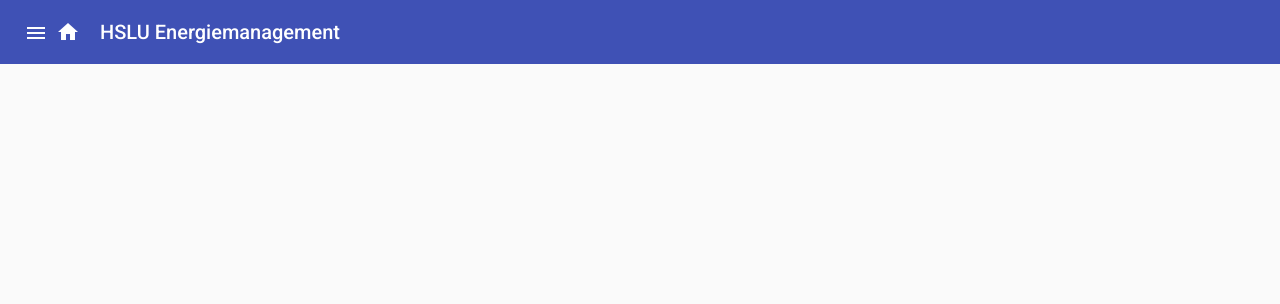
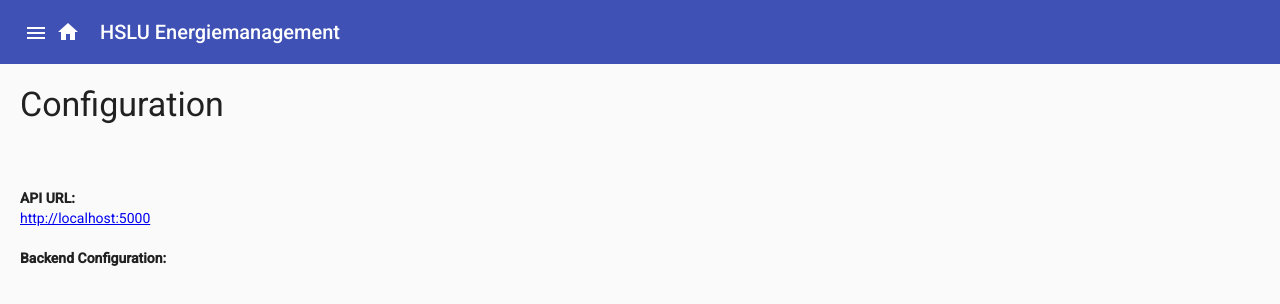
Before and after one commit to dev-jan/openEnergize, an Angular app in the folder frontend/: page /configurations in a window 1280 px wide. Before the commit this address led to /. Shown: the top 304 px of the page. Built offline with nearby package versions, Linux system fonts and the light colour scheme; no server answers.

Commit message:
frontend: Implement configuration viewer component/page

```diff
--- a/frontend/src/app/app-routing.module.ts
+++ b/frontend/src/app/app-routing.module.ts
@@ -1,6 +1,7 @@
 import { NgModule } from '@angular/core';
 import { RouterModule, Routes } from '@angular/router';
 import { AboutComponent } from './about/about.component';
+import { ConfigurationlistComponent } from './configurationlist/configurationlist.component';
 import { EventlistComponent } from './eventlist/eventlist.component';
 import { OverviewComponent } from './overview/overview.component';
 
@@ -8,6 +9,7 @@ const routes: Routes = [
   { path: 'overview', component: OverviewComponent },
   { path: 'eventlist', component: EventlistComponent },
   { path: 'about', component: AboutComponent },
+  { path: 'configurations', component: ConfigurationlistComponent },
   { path: '', redirectTo: '/overview', pathMatch: 'full' }
 ];
 
--- a/frontend/src/app/app.module.ts
+++ b/frontend/src/app/app.module.ts
@@ -22,6 +22,7 @@ import { NavigationComponent } from './navigation/navigation.component';
 import { EventlistComponent } from './eventlist/eventlist.component';
 import { AboutComponent } from './about/about.component';
 import { StorageDetailComponent } from './storage-detail/storage-detail.component';
+import { ConfigurationlistComponent } from './configurationlist/configurationlist.component';
 
 @NgModule({
   declarations: [
@@ -33,7 +34,8 @@ import { StorageDetailComponent } from './storage-detail/storage-detail.componen
     NavigationComponent,
     EventlistComponent,
     AboutComponent,
-    StorageDetailComponent
+    StorageDetailComponent,
+    ConfigurationlistComponent
   ],
   imports: [
     BrowserModule,
--- /dev/null
+++ b/frontend/src/app/configuration.service.ts
@@ -0,0 +1,19 @@
+import { HttpClient } from '@angular/common/http';
+import { Injectable } from '@angular/core';
+import { Observable } from 'rxjs';
+import { Configuration } from './models/Configuration';
+import { environment } from '../environments/environment';
+
+@Injectable({
+  providedIn: 'root'
+})
+export class ConfigurationService {
+
+  configurationUrl = '/configuration';
+
+  constructor(private http: HttpClient) { }
+
+  getFullConfiguration(): Observable<Configuration> {
+    return this.http.get<Configuration>(environment.apiUrl + this.configurationUrl);
+  }
+}
--- /dev/null
+++ b/frontend/src/app/configurationlist/configurationlist.component.html
@@ -0,0 +1,13 @@
+<div class="container md-padding">
+  <h1 class="mat-display-1">Configuration</h1>
+
+  <div><strong>API URL: </strong></div>
+  <div class="section">
+    <a href="{{ environmentConfig.apiUrl }}" target="_blank">{{ environmentConfig.apiUrl }}</a>
+  </div>
+
+  <div><strong>Backend Configuration:</strong></div>
+  <div class="section">
+    <pre *ngIf="configuration">{{ configuration.raw }}</pre>
+  </div>
+</div>
--- /dev/null
+++ b/frontend/src/app/configurationlist/configurationlist.component.scss
@@ -0,0 +1,7 @@
+.md-padding {
+  padding: 20px;
+}
+
+.section {
+  margin-bottom: 20px;
+}
--- /dev/null
+++ b/frontend/src/app/configurationlist/configurationlist.component.ts
@@ -0,0 +1,23 @@
+import { Component, OnInit } from '@angular/core';
+import { ConfigurationService } from '../configuration.service';
+import { Configuration } from '../models/Configuration';
+import { environment } from '../../environments/environment';
+
+@Component({
+  selector: 'app-configurationlist',
+  templateUrl: './configurationlist.component.html',
+  styleUrls: ['./configurationlist.component.scss']
+})
+export class ConfigurationlistComponent implements OnInit {
+
+  configuration?: Configuration;
+  environmentConfig = environment;
+
+  constructor(private configurationService: ConfigurationService) { }
+
+  ngOnInit(): void {
+    this.configurationService.getFullConfiguration()
+        .subscribe(data => this.configuration = data);
+  }
+
+}
--- /dev/null
+++ b/frontend/src/app/models/Configuration.ts
@@ -0,0 +1,3 @@
+export interface Configuration {
+  raw: string;
+}
--- a/frontend/src/app/navigation/navigation.component.html
+++ b/frontend/src/app/navigation/navigation.component.html
@@ -9,6 +9,10 @@
     <mat-icon>description</mat-icon> <span class="nav-caption">Events</span>
   </a>
 
+  <a mat-list-item routerLink="/configurations" (click)="onSidenavClose()">
+    <mat-icon>settings</mat-icon> <span class="nav-caption">Configurations</span>
+  </a>
+
   <mat-divider></mat-divider>
 
   <a mat-list-item routerLink="/about" (click)="onSidenavClose()">
```
Also changed, not shown: 2 other files (tests, documents, lock files or other folders).
